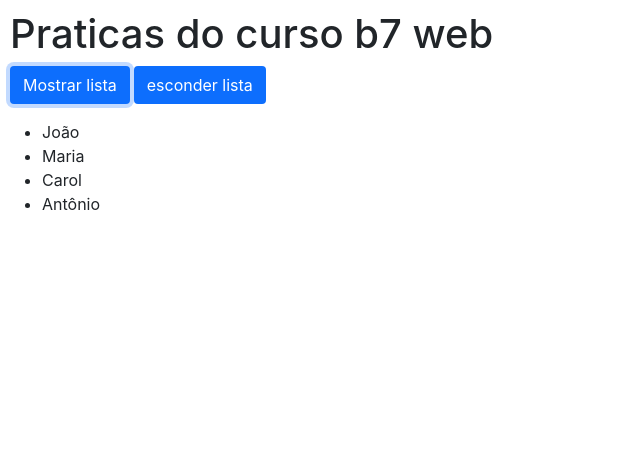
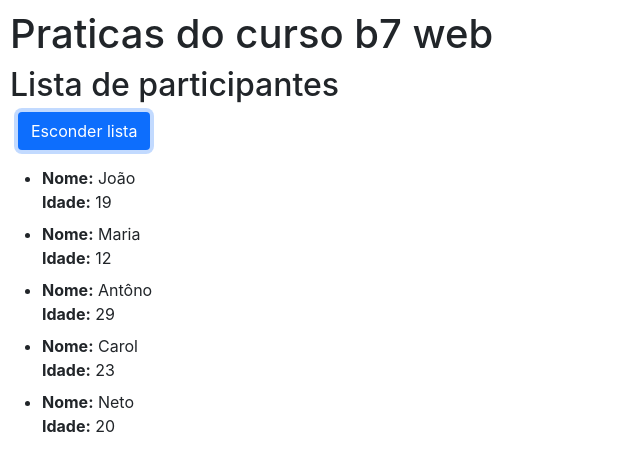
Before and after one commit to FranciscoNeto2909/praticas, a React (Create React App) app: page / in a window 1280 px wide. Both pictures are taken after a click on the button "Mostrar lista". Shown: the top 470 px of the page, without its empty margins (0-640 px from the left). Built offline with nearby package versions, Linux system fonts and the light colour scheme.

Commit message:
replaces

```diff
--- a/src/App.js
+++ b/src/App.js
@@ -3,22 +3,40 @@ import Button from "./components/Button";
 import List from "./components/listas/List";
 
 export default function App() {
-  const list = ["João", "Maria", "Carol", "Antônio"]
+  const list = [
+    {
+      name: "João",
+      age: 19
+    },
+    {
+      name: "Maria",
+      age: 12
+    },
+    {
+      name: "Antôno",
+      age: 29
+    }
+    , {
+      name: "Carol",
+      age: 23
+    },
+    {
+      name: "Neto",
+      age: 20
+    }]
 
   const [showList, setShowList] = useState(false)
 
   const handleShowList = () => {
-    setShowList(true)
+    setShowList(!showList)
   }
-  const handleHideList = () => {
-    setShowList(false)
-  }
+
   return (
     <div>
       <h1>Praticas do curso b7 web</h1>
-      <Button eventClick={handleShowList} text="Mostrar lista"/>
-      <Button eventClick={handleHideList} text="esconder lista"/>
-      <List list={list} showList={showList}/>
+      <h2>Lista de participantes</h2>
+      <Button eventClick={handleShowList} text={showList ? "Esconder lista" : "Mostrar lista" }/>
+      <List list={list} showList={showList} />
     </div>
   );
   //Observação: Ao renderizar listas o valor sera retornado automaticamente se passado em um parenteses ao invez de chaves.
--- a/src/components/Button.jsx
+++ b/src/components/Button.jsx
@@ -3,6 +3,6 @@ import React from "react"
 export default function Button({eventClick, text}) {
 
     return(
-    <button className="btn bg-primary text-white me-1" onClick={eventClick}>{text}</button>
+    <button className="btn bg-primary text-white mx-2" onClick={eventClick}>{text}</button>
     )
 }
--- a/src/components/listas/List.jsx
+++ b/src/components/listas/List.jsx
@@ -1,10 +1,14 @@
 import React from "react";
 
-export default function Listas({list, showList}) {
+export default function Listas({ list, showList }) {
     return (
         <ul className="mt-3">
-        { showList && list.map((pessoa, index) => (
-            <li key={index}>{pessoa}</li>
+            {showList && list.map((pessoa, index) => (
+                <li key={index} className="my-2">
+                    <strong>Nome:</strong> {pessoa.name}
+                    <br />
+                    <strong>Idade:</strong> {pessoa.age}
+                </li>
             ))}
         </ul>
     );
```
Lines whose indentation alone changed are shown as unchanged.
